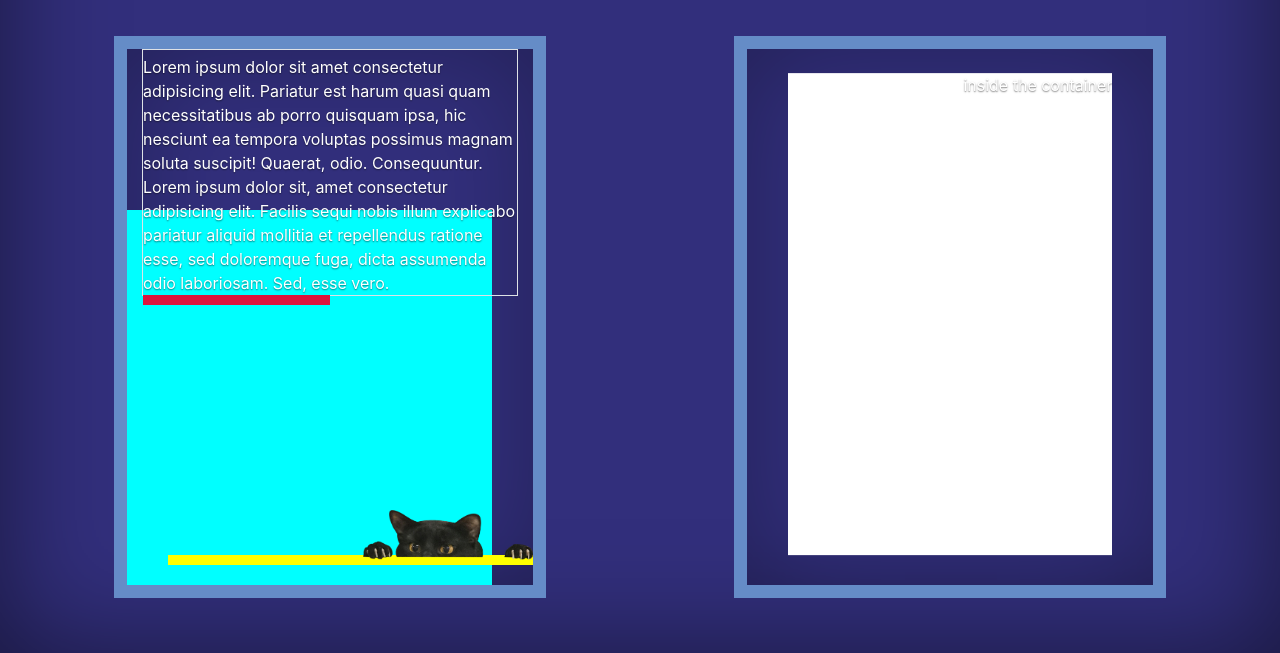
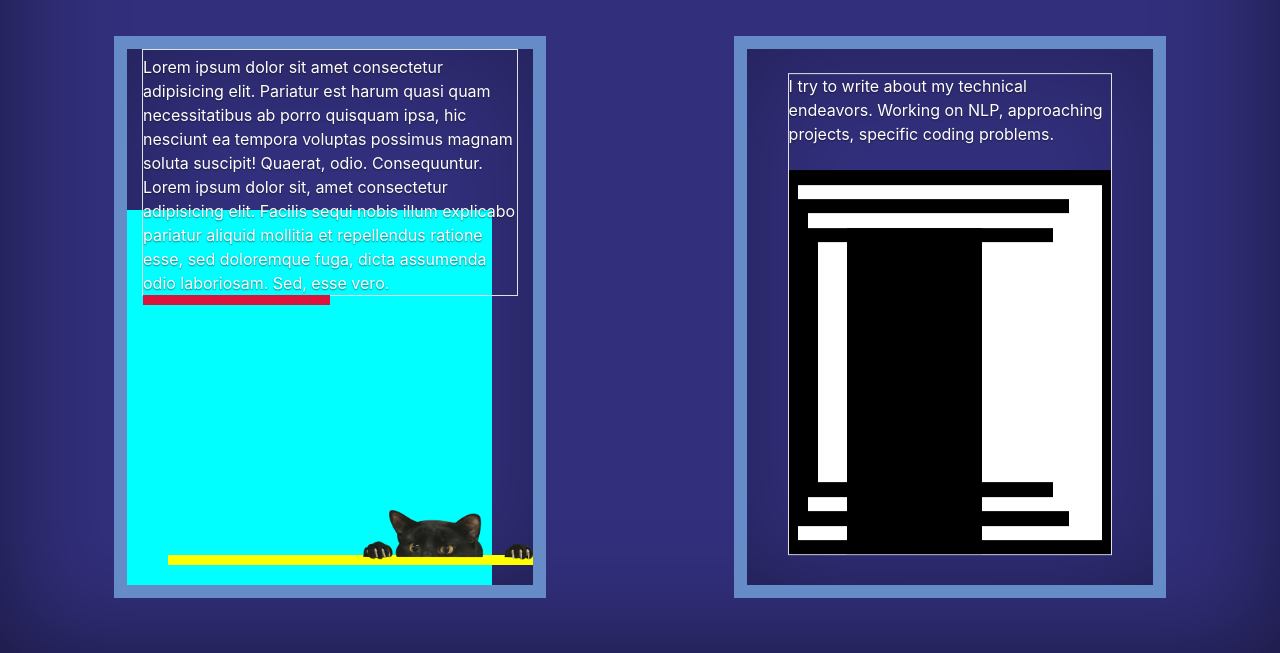
Before and after one commit to VallieTracy/VallieTracy.github.io, a plain HTML site: page aboutMe.html in a window 1280 px wide. Shown: the part 147-800 px from the top of the page. Drawn offline with nearby package versions, Linux system fonts and the light colour scheme.

Commit message:
just working with patterns; don't want to wade into the weeds

```diff
--- a/aboutMe.html
+++ b/aboutMe.html
@@ -66,8 +66,15 @@
 
       <div class = "col-md-6 portal">
         <div class = "container-fluid portal-border2">
-          <div class = "tech-write-outer">
-           <div class = "not-p">inside the container</div>
+          <div class = "tech-write-outer border">
+           <div class = "not-p">I try to write about my technical endeavors.  Working on NLP, approaching projects, specific coding problems. </div>
+           <div class = "base-box"></div>
+           <div class = "box1"></div>
+           <div class = "box2"></div>
+           <div class = "box3"></div>
+           <div class = "box4"></div>
+           <div class = "box5"></div>
+           <div class = "box6"></div>
           </div>
         </div>
       </div>
--- a/style.css
+++ b/style.css
@@ -146,15 +146,76 @@ body {
     position: relative;
     height: 90%;
     width: 80%;
-    background-color: #FFFFFF;
+    /* background-color: #FFFFFF; */
     margin: 0 auto;
     transform: translateY(5%);
-
 }
 
 .not-p {
     position: absolute;
-    right: 0;
+    left: 0;
+}
+
+.base-box {
+    position: absolute;
+    height: 80%;
+    width: 100%;
+    background-color: black;
+    bottom: 0;
+}
+
+.box1 {
+    position: absolute;
+    height: 74%;
+    width: 94%;
+    background-color: white;
+    bottom: 3%;
+    left: 3%;
+}
+
+.box2 {
+    position: absolute;
+    height: 68%;
+    width: 84%;
+    background-color: black;
+    bottom: 6%;
+    left: 3%;
+}
+
+.box3 {
+    position: absolute;
+    height: 62%;
+    width: 81%;
+    background-color: white;
+    bottom: 9%;
+    left: 6%;
+}
+
+.box4 {
+    position: absolute;
+    height: 56%;
+    width: 76%;
+    background-color: black;
+    bottom: 12%;
+    left: 6%;
+}
+
+.box5 {
+    position: absolute;
+    height: 50%;
+    width: 75%;
+    background-color: white;
+    bottom: 15%;
+    left: 9%;
+}
+
+.box6 {
+    position: absolute;
+    background-color: black;
+    height: 68%;
+    width: 42%;
+    bottom: 0;
+    left: 18%;
 }
 
 .words {
```
